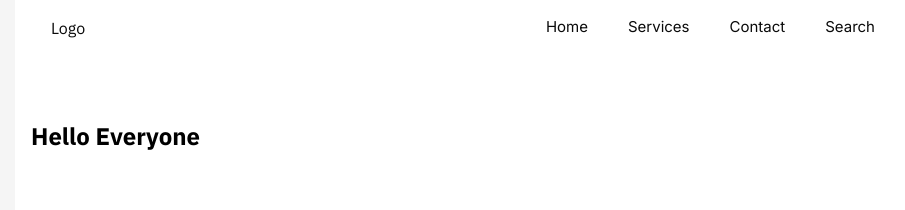
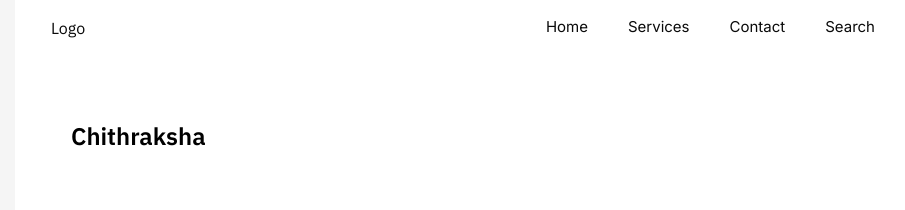
Before and after one commit to chithraksha16/new-portfolio, a Next.js app: page / in a window 1280 px wide. Shown: the top 210 px of the page, without its empty margins (177-1082 px from the left). Built offline with nearby package versions, Linux system fonts and the light colour scheme.

Commit message:
updated home

```diff
--- a/app/page.tsx
+++ b/app/page.tsx
@@ -5,7 +5,12 @@ export default function Home() {
     <>
     <div className="min-h-screen flex items-start justify-start">
     <Container className="min-h-screen">
-    <h1 className="dark:text-white text-black font-ibmplexsans font-bold text-2xl">Hello Everyone</h1>
+      <section id="about">
+      <div className="px-10">
+      <h1 className="dark:text-white text-black font-ibmplexsans font-semibold text-2xl">Chithraksha</h1>
+      </div>
+      </section>
+
     </Container>
     </div>
     </>
```
